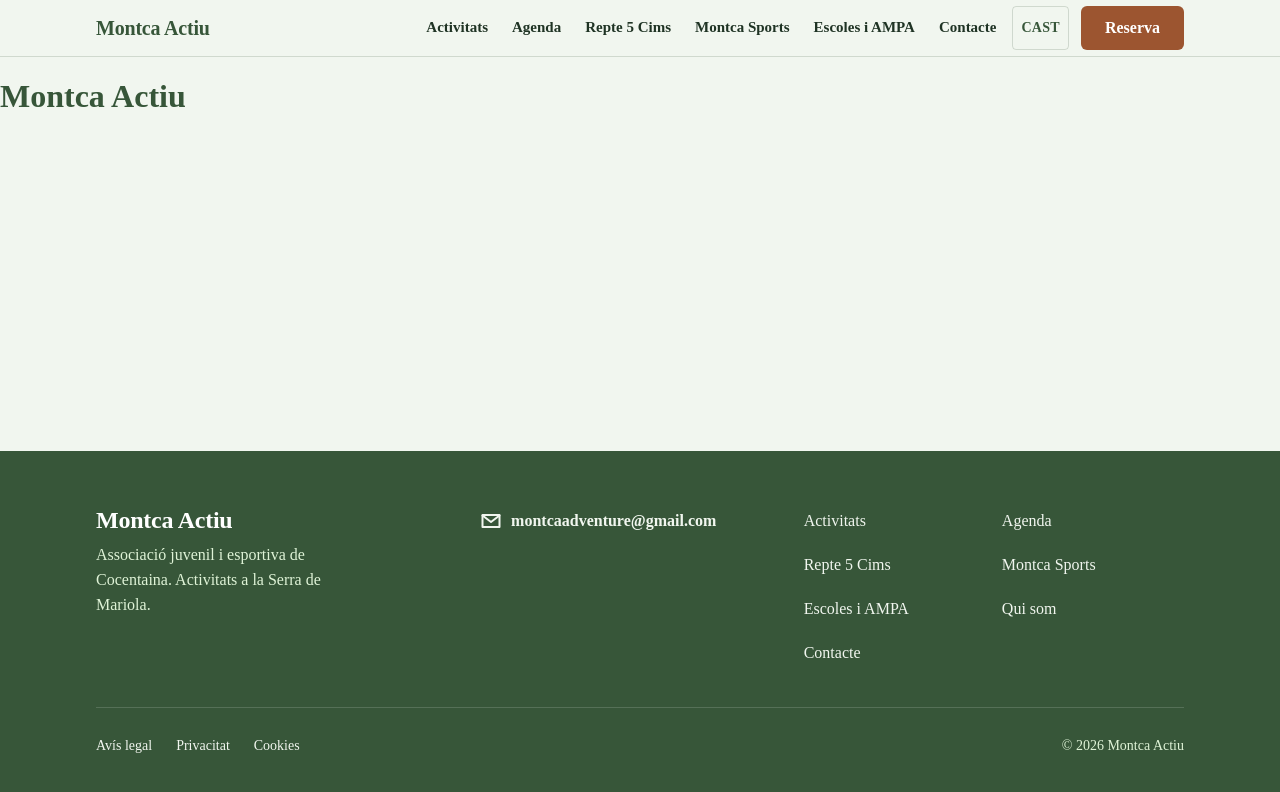
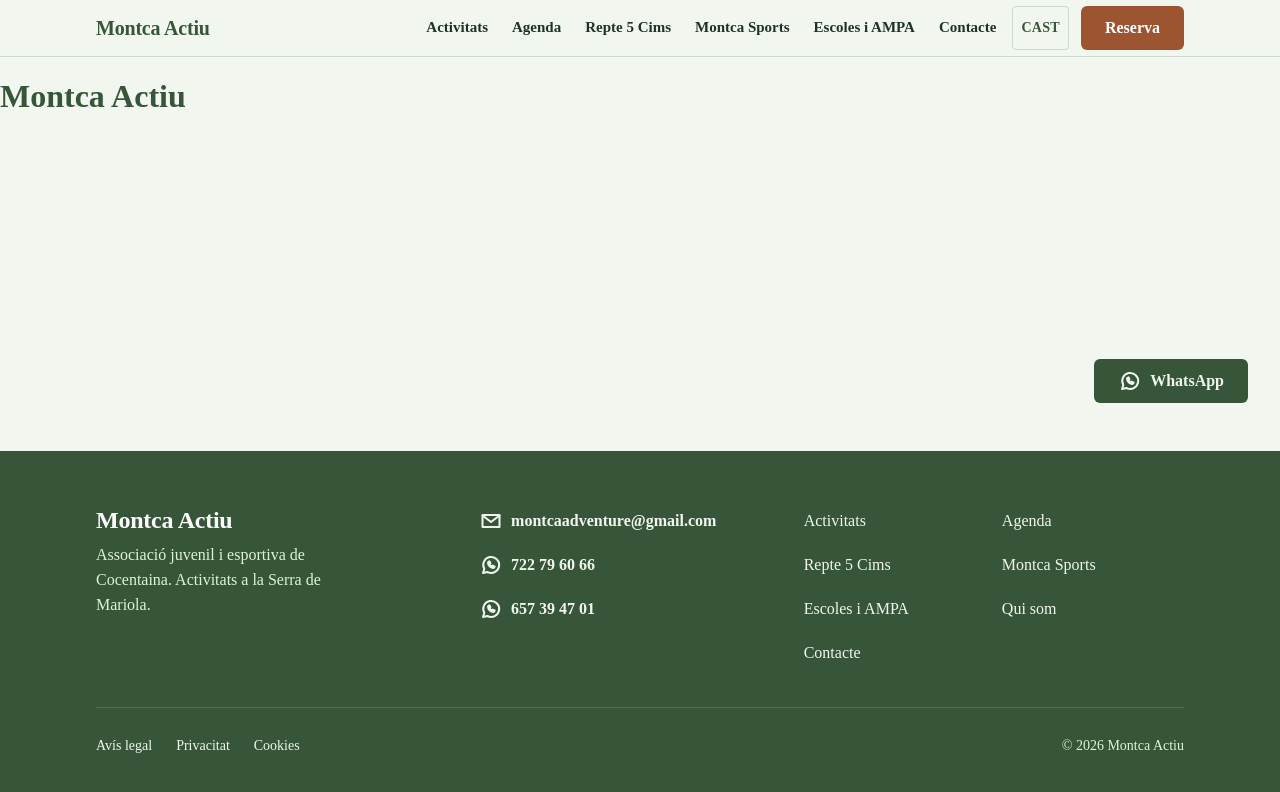
Before and after one commit to DumberPlays07/montca-web, an Astro site: page / in a window 1280 px wide. Built offline with nearby package versions, Linux system fonts and the light colour scheme; Astro itself is replaced by a stand-in of ours.

Commit message:
feat: números de WhatsApp de Montca (A-24, B-10)
El número principal (34722796066) lo usan el botón flotante, la barra
inferior y la 404; el pie enseña los dos números de Montca, cada uno con
su enlace wa.me y el mensaje escrito en el idioma de la página.

Co-Authored-By: Claude Opus 5.5 <noreply@anthropic.com>

```diff
--- a/src/components/Pie.astro
+++ b/src/components/Pie.astro
@@ -4,7 +4,7 @@
  * Lleva todas las secciones para que la web se pueda recorrer también sin JavaScript.
  */
 import Icono from './Icono.astro';
-import { CORREO_CONTACTO, urlWhatsapp } from './contacto';
+import { CORREO_CONTACTO, WHATSAPP_NUMEROS_PIE, numeroLegible, urlWhatsapp } from './contacto';
 import { type ClaveRuta, type Idioma, ruta, t } from './textos-navegacion';
 
 interface Props {
@@ -24,7 +24,6 @@ const secciones: ClaveRuta[] = [
 ];
 // Las páginas legales las crea la B-08.
 const avisosLegales: ClaveRuta[] = ['avisoLegal', 'privacidad', 'cookies'];
-const enlaceWhatsapp = urlWhatsapp(lang);
 const anioActual = new Date().getFullYear();
 // TODO: añadir los enlaces a Instagram y TikTok cuando Montca pase las cuentas.
 ---
@@ -44,14 +43,17 @@ const anioActual = new Date().getFullYear();
 				</a>
 			</li>
 			{
-				enlaceWhatsapp !== null && (
+				WHATSAPP_NUMEROS_PIE.map((numero) => (
 					<li>
-						<a class="enlace-pie enlace-contacto" href={enlaceWhatsapp}>
+						<a class="enlace-pie enlace-contacto" href={urlWhatsapp(lang, numero)}>
 							<Icono nombre="whatsapp" />
-							<span>{t(lang, 'whatsapp')}</span>
+							<span>
+								<span class="solo-lector">{t(lang, 'whatsapp')}: </span>
+								{numeroLegible(numero)}
+							</span>
 						</a>
 					</li>
-				)
+				))
 			}
 		</ul>
 
--- a/src/components/contacto.ts
+++ b/src/components/contacto.ts
@@ -6,25 +6,51 @@
 import { type Idioma, t } from './textos-navegacion';
 
 /**
- * PROVISIONAL (A-24): número de WhatsApp de Montca en formato internacional, sin "+"
- * ni espacios (por ejemplo, 34600000000). Todavía no está decidido y no se inventa:
- * mientras esté vacío, la barra inferior enseña "Contacte" en lugar de WhatsApp y el
- * botón flotante no aparece.
- * Es la única constante que hay que rellenar.
+ * Números de WhatsApp de Montca (A-24), en formato internacional sin "+" ni espacios.
+ * Montca acepta que estén en la web y en el repositorio (docs/decisiones.md, 2026-11-24).
+ *
+ * - `WHATSAPP_NUMERO`: el principal. Lo usan el botón flotante, la barra inferior y la 404.
+ * - `WHATSAPP_NUMERO_SECUNDARIO`: el segundo número de Montca; sale en el pie junto al principal.
+ *
+ * Si `WHATSAPP_NUMERO` se deja vacío, la barra inferior enseña "Contacte" en lugar de
+ * WhatsApp y el botón flotante no aparece.
  */
-export const WHATSAPP_NUMERO = '';
+export const WHATSAPP_NUMERO = '34722796066';
+export const WHATSAPP_NUMERO_SECUNDARIO = '34657394701';
+
+/** Los números que se enseñan en el pie, por orden. Los vacíos no salen. */
+export const WHATSAPP_NUMEROS_PIE = [WHATSAPP_NUMERO, WHATSAPP_NUMERO_SECUNDARIO].filter(
+	(numero) => numero !== '',
+);
+
+const PREFIJO_ESPANYA = '34';
 
 /** Correo de contacto público, según `docs/info-montca.md`. */
 export const CORREO_CONTACTO = 'montcaadventure@gmail.com';
 
 /**
  * Devuelve el enlace `wa.me` con el mensaje por defecto ya escrito en el idioma
- * pedido, o `null` si aún no hay número. Todos los enlaces de WhatsApp salen de aquí.
+ * pedido, o `null` si no hay número. Todos los enlaces de WhatsApp salen de aquí.
+ * Por defecto usa el número principal.
  */
-export function urlWhatsapp(lang: Idioma): string | null {
-	if (WHATSAPP_NUMERO === '') {
+export function urlWhatsapp(lang: Idioma, numero: string = WHATSAPP_NUMERO): string | null {
+	if (numero === '') {
 		return null;
 	}
 	const mensaje = t(lang, 'mensajeWhatsapp');
-	return `https://wa.me/${WHATSAPP_NUMERO}?text=${encodeURIComponent(mensaje)}`;
+	return `https://wa.me/${numero}?text=${encodeURIComponent(mensaje)}`;
 }
+
+/**
+ * Devuelve el número como se lee en España, sin el prefijo 34 y en grupos de
+ * 3-2-2-2 (por ejemplo, "722 79 60 66"). Si no es un número español de 9 cifras,
+ * lo devuelve tal cual.
+ */
+export function numeroLegible(numero: string): string {
+	const sinPrefijo = numero.startsWith(PREFIJO_ESPANYA) ? numero.slice(PREFIJO_ESPANYA.length) : numero;
+	const grupos = sinPrefijo.match(/^(\d{3})(\d{2})(\d{2})(\d{2})$/);
+	if (grupos === null) {
+		return numero;
+	}
+	return grupos.slice(1).join(' ');
+}
```
